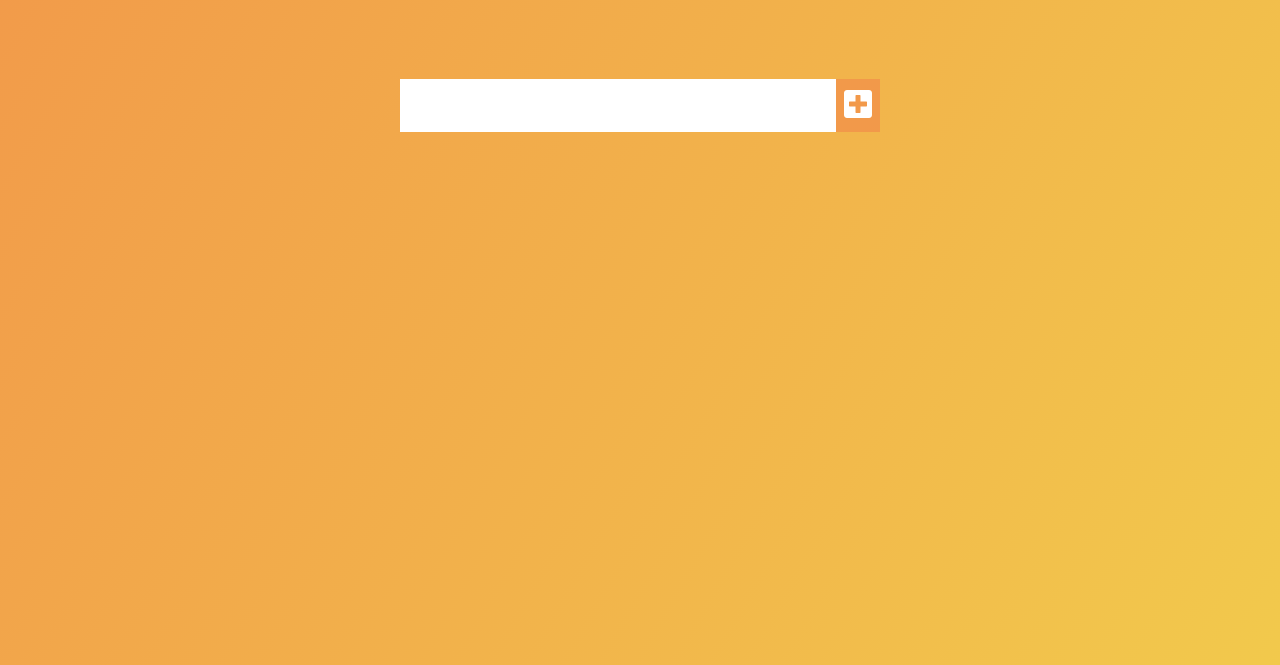
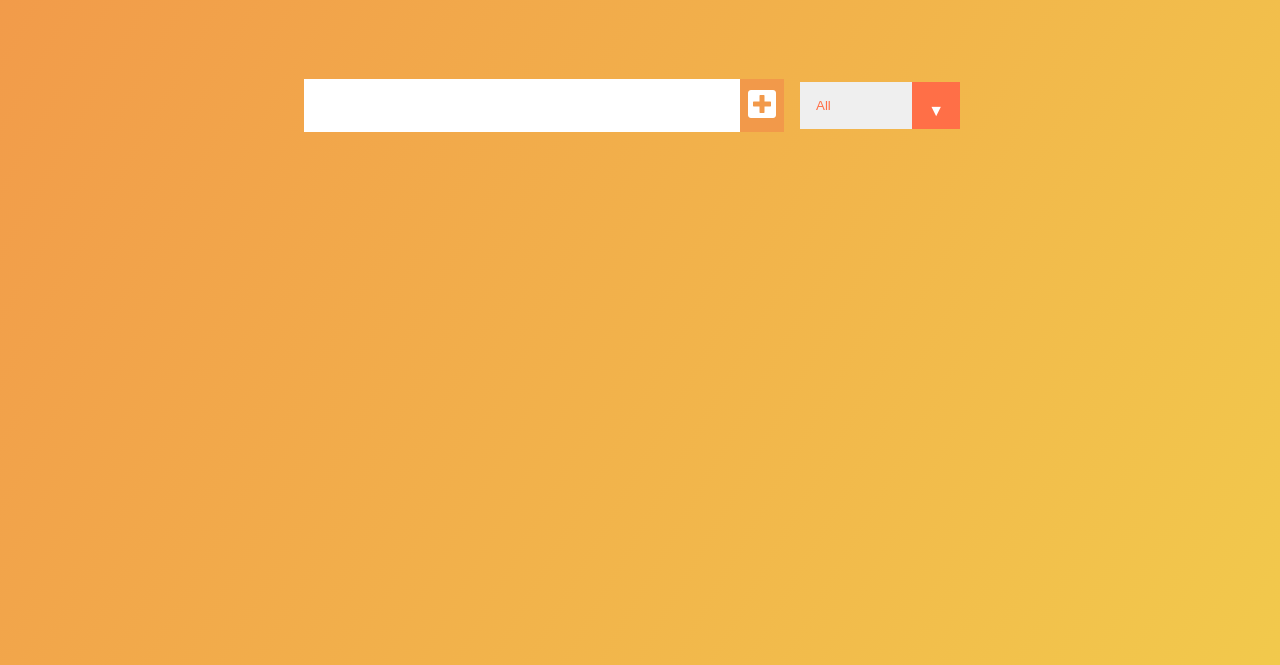
Before and after one commit to tawhidib/to-do-app-vanillaJs, a plain HTML site: page index.html in a window 1280 px wide. Shown: the part 135-800 px from the top of the page. Drawn offline with Linux system fonts and the light colour scheme.

Commit message:
filter added

```diff
--- a/app.js
+++ b/app.js
@@ -40,8 +40,7 @@ function addTodo(event) {
 	todoDiv.appendChild(trashButton);
 
 	//Finally Append to list
-
-	todoList.appendChild(todoDiv);
+	if (todoInput.value != "") todoList.appendChild(todoDiv);
 
 	// Clear todo input value
 
--- a/index.html
+++ b/index.html
@@ -31,6 +31,14 @@
 			>
 				<em><i class="fas fa-plus-square"></i></em>
 			</button>
+
+			<div class="select">
+				<select name="todos" class="todo-filter">
+					<option value="all">All</option>
+					<option value="uncompleted">Uncompleted</option>
+					<option value="completed">Completed</option>
+				</select>
+			</div>
 		</form>
 		<div class="todo-container">
 			<ul class="todo-list"></ul>
--- a/style.css
+++ b/style.css
@@ -94,3 +94,34 @@ form button:hover {
 	transform: translateY(8rem) rotateZ(20deg);
 	opacity: 0;
 }
+
+select {
+	appearance: none;
+	-webkit-appearance: none;
+	-moz-appearance: none;
+	outline: none;
+	border: none;
+	color: #ff6f47;
+	width: 10rem;
+	cursor: pointer;
+	padding: 1rem;
+}
+.select {
+	margin: 1rem;
+	position: relative;
+	overflow: hidden;
+}
+.select::after {
+	content: "\25BC";
+	position: absolute;
+	background: #ff6f47;
+	top: 0;
+	right: 0;
+	color: #fff;
+	padding: 1rem;
+	pointer-events: none;
+}
+.select:hover::after {
+	color: #ff6f47;
+	background-color: #fff;
+}
```
